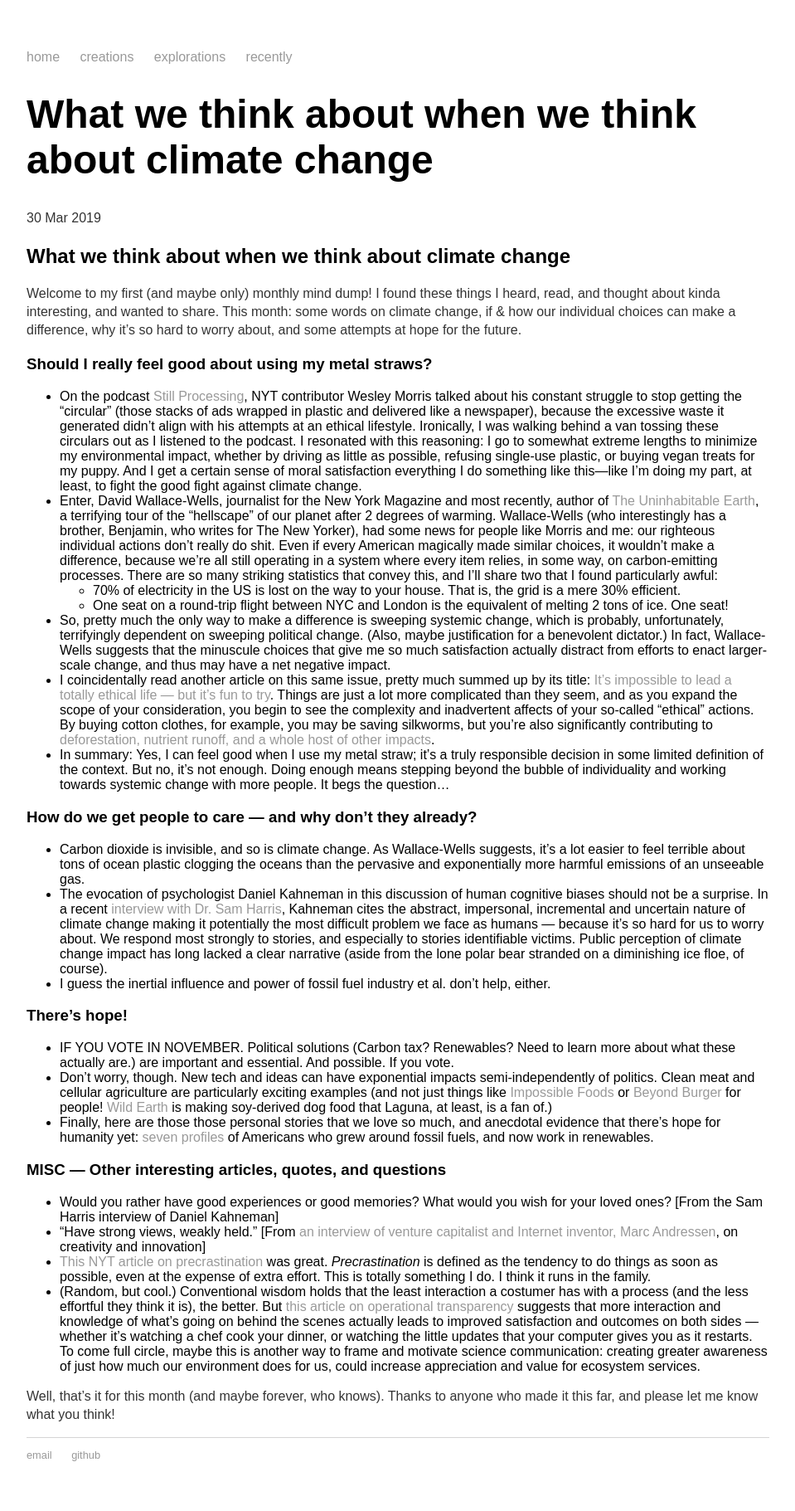
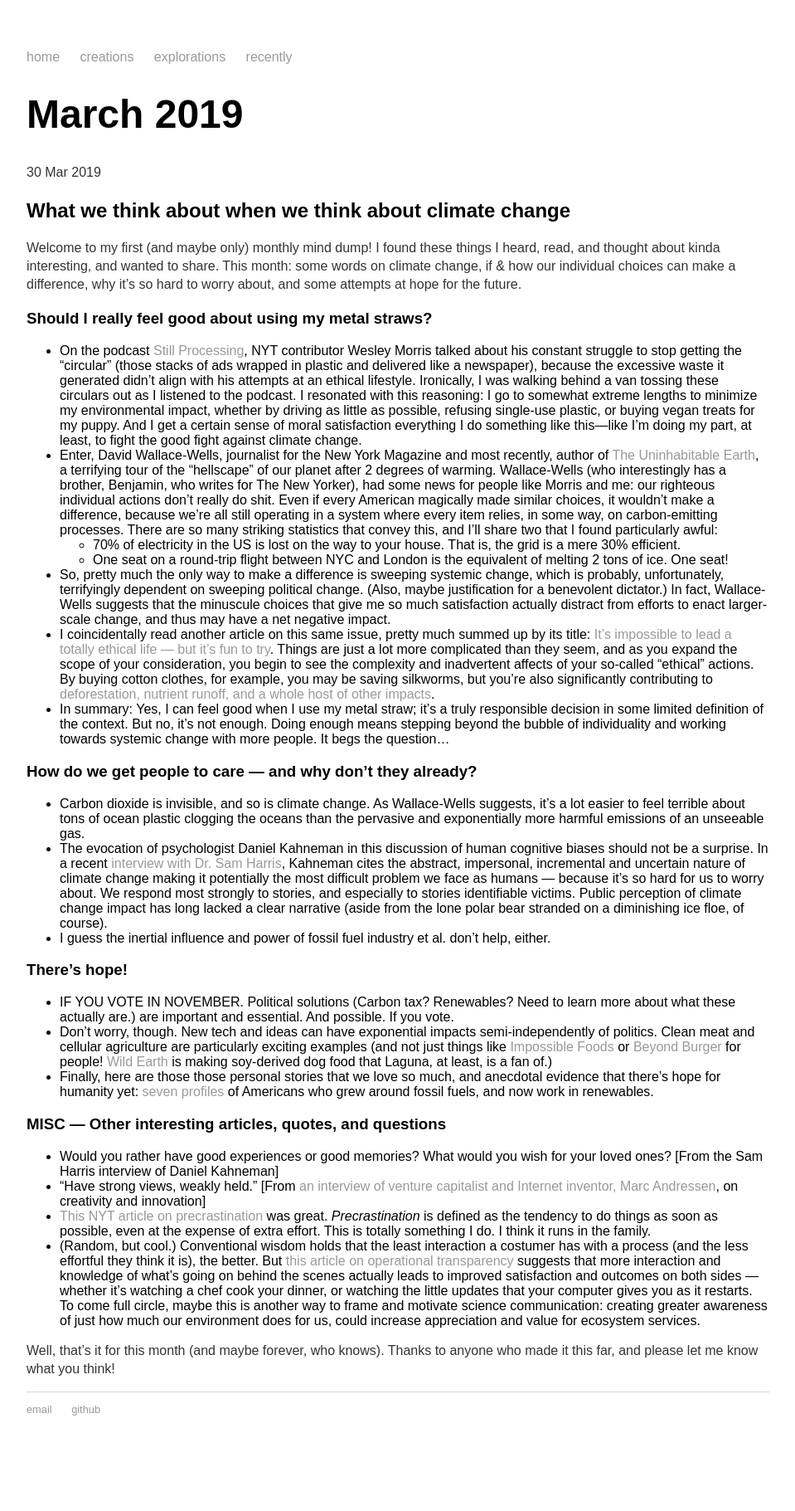
Before and after one commit to mayasheth/mayasheth.github.io, a Jekyll site: the page built from _posts/2019-03-30-march-2019.md, in a window 1280 px wide. Shown: the whole page at 83% size, without its empty margins (160-1119 px from the left). Built offline with Jekyll 4.4.1, drawn with Linux system fonts in a browser that asks for light colours; after the commit the page ends 1766 px from its top, so only the background shows below that.

Commit message:
Update 2019-03-30-march-2019.md

```diff
--- a/_posts/2019-03-30-march-2019.md
+++ b/_posts/2019-03-30-march-2019.md
@@ -1,6 +1,6 @@
 ---
 layout: post
-title: "What we think about when we think about climate change"
+title: "March 2019"
 categories: review
 date: 2019-03-30
 ---
```
